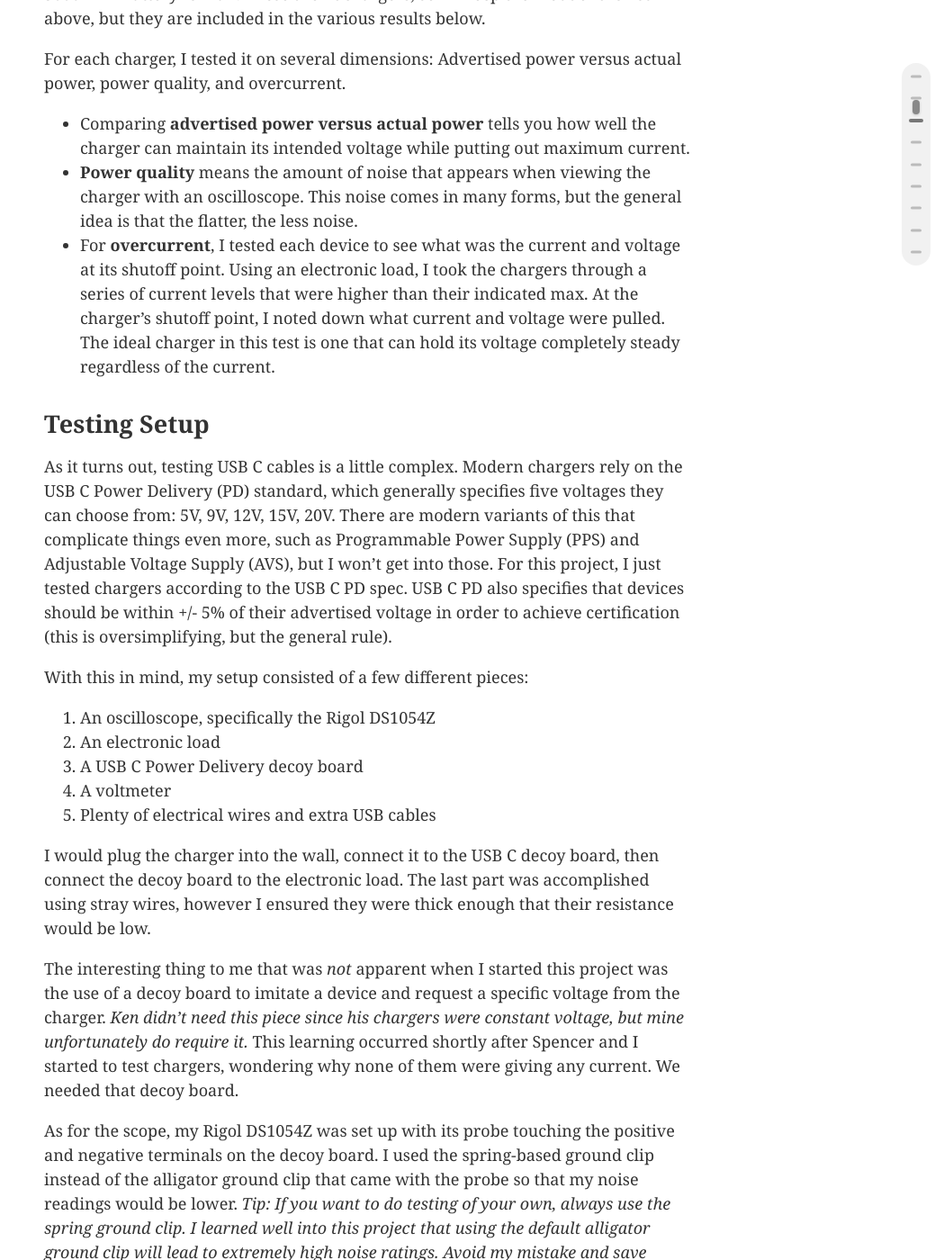
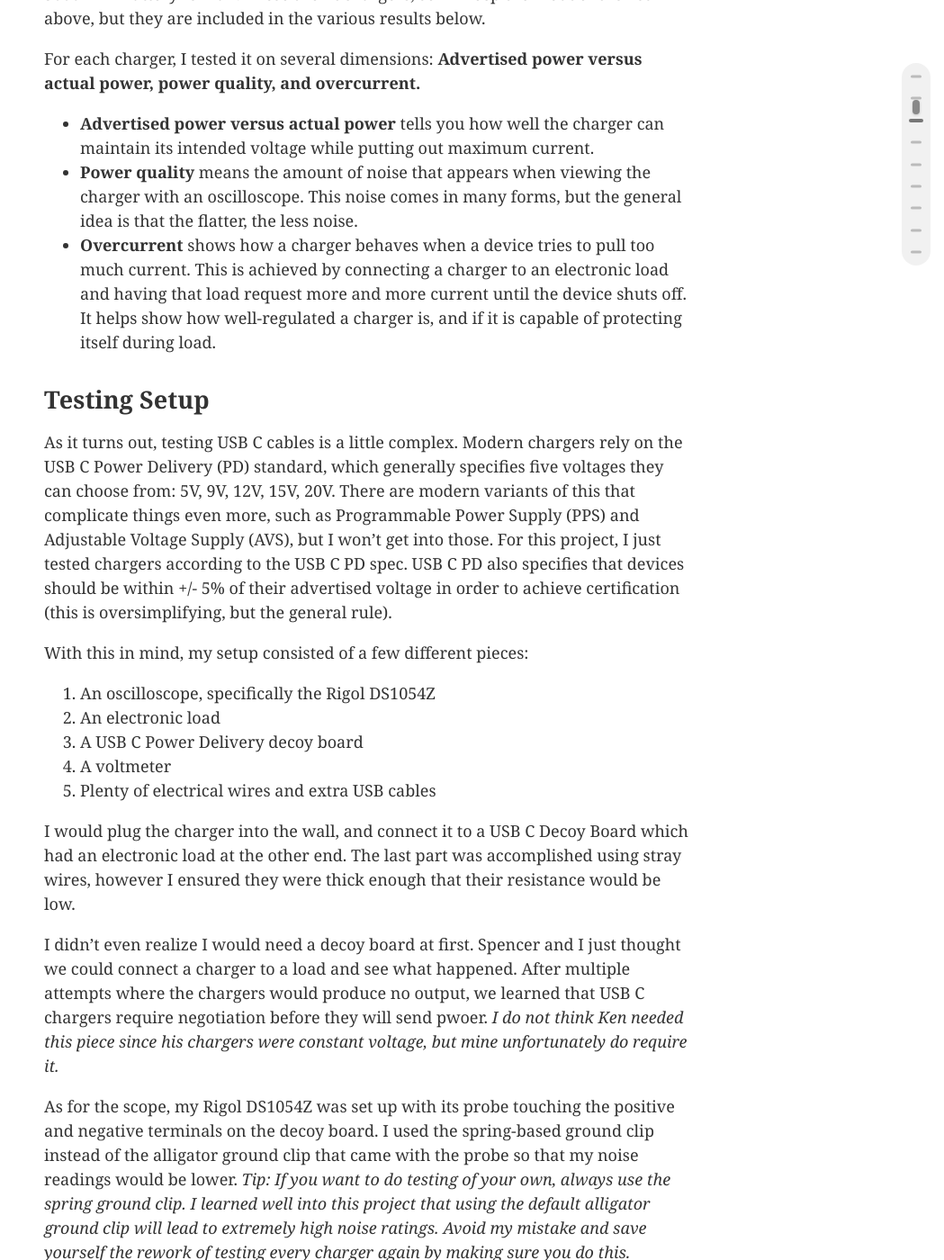
Before and after one commit to 0sps/sull1van.com, a Jekyll site: the page built from _posts/2026-01-19-a-dozen-chargers-in-the-lab.md, in a window 1280 px wide and 1400 px high, scrolled down 2199 px. Shown: the whole window at 90% size, without its empty margins (231-1280 px from the left). Built offline with Jekyll 4.4.1, drawn with Linux system fonts in a browser that asks for light colours; some of the changed text lies outside the part shown.

Commit message:
Update 2026-01-19-a-dozen-chargers-in-the-lab.md

```diff
--- a/_posts/2026-01-19-a-dozen-chargers-in-the-lab.md
+++ b/_posts/2026-01-19-a-dozen-chargers-in-the-lab.md
@@ -324,7 +324,7 @@ Most of his work went over my head at the time, but I kept thinking about whethe
 Here's the short version of what I found:
 - GaN chargers are among the best you can buy today, and the marketing around them IS real.
 - Cheap chargers can also perform well, so the price you pay for a charger doesn't always correlate to its performance.
-- Common brands like Apple generally do test favorably, but some smaller brands edge them out in quality.
+- Common brands like Apple generally do test favorably, but some smaller brands edge them out.
 - There is an extreme amount of variation even within each brand. Some produce both high-quality and extremely low-quality chargers, and you'd have no way of knowing without testing them.
 
 <br>
@@ -338,7 +338,7 @@ Here's the short version of what I found:
 
 ## What I tested
 
-To get as much out of this project as possible, I tested a lot of chargers. They were mostly USB-C, but some USB A chargers were added in as well. Here's the full list:
+To get as much out of this project as possible, I tested a lot of chargers. Here's the full list:
 - Anker ASPD053a USB C
 - Anker 637 Magnetic Charging Station (USB A port and USB C port)
 - AOHI GaN 65W AOC-C019
@@ -361,10 +361,10 @@ To get as much out of this project as possible, I tested a lot of chargers. They
 
 I also tested a Macbook Pro M1, an iPhone 17 Pro, and an Anker 621 MAG GO 5000mAh Battery for fun. These aren't chargers, so I'll keep them out of the list above, but they are included in the various results below.
 
-For each charger, I tested it on several dimensions: Advertised power versus actual power, power quality, and overcurrent.
-- Comparing **advertised power versus actual power** tells you how well the charger can maintain its intended voltage while putting out maximum current.
+For each charger, I tested it on several dimensions: **Advertised power versus actual power, power quality, and overcurrent.**
+- **Advertised power versus actual power** tells you how well the charger can maintain its intended voltage while putting out maximum current.
 - **Power quality** means the amount of noise that appears when viewing the charger with an oscilloscope. This noise comes in many forms, but the general idea is that the flatter, the less noise.
-- For **overcurrent**, I tested each device to see what was the current and voltage at its shutoff point. Using an electronic load, I took the chargers through a series of current levels that were higher than their indicated max. At the charger's shutoff point, I noted down what current and voltage were pulled. The ideal charger in this test is one that can hold its voltage completely steady regardless of the current.
+- **Overcurrent** shows how a charger behaves when a device tries to pull too much current. This is achieved by connecting a charger to an electronic load and having that load request more and more current until the device shuts off. It helps show how well-regulated a charger is, and if it is capable of protecting itself during load.
 
 
 
@@ -381,9 +381,9 @@ With this in mind, my setup consisted of a few different pieces:
 4. A voltmeter
 5. Plenty of electrical wires and extra USB cables
 
-I would plug the charger into the wall, connect it to the USB C decoy board, then connect the decoy board to the electronic load. The last part was accomplished using stray wires, however I ensured they were thick enough that their resistance would be low.
-
-The interesting thing to me that was *not* apparent when I started this project was the use of a decoy board to imitate a device and request a specific voltage from the charger. *Ken didn't need this piece since his chargers were constant voltage, but mine unfortunately do require it.* This learning occurred shortly after Spencer and I started to test chargers, wondering why none of them were giving any current. We needed that decoy board.
+I would plug the charger into the wall, and connect it to a USB C Decoy Board which had an electronic load at the other end. The last part was accomplished using stray wires, however I ensured they were thick enough that their resistance would be low.
+
+I didn't even realize I would need a decoy board at first. Spencer and I just thought we could connect a charger to a load and see what happened. After multiple attempts where the chargers would produce no output, we learned that USB C chargers require negotiation before they will send pwoer. *I do not think Ken needed this piece since his chargers were constant voltage, but mine unfortunately do require it.*
 
 As for the scope, my Rigol DS1054Z was set up with its probe touching the positive and negative terminals on the decoy board. I used the spring-based ground clip instead of the alligator ground clip that came with the probe so that my noise readings would be lower.
 *Tip: If you want to do testing of your own, always use the spring ground clip. I learned well into this project that using the default alligator ground clip will lead to extremely high noise ratings. Avoid my mistake and save yourself the rework of testing every charger again by making sure you do this.*
```
